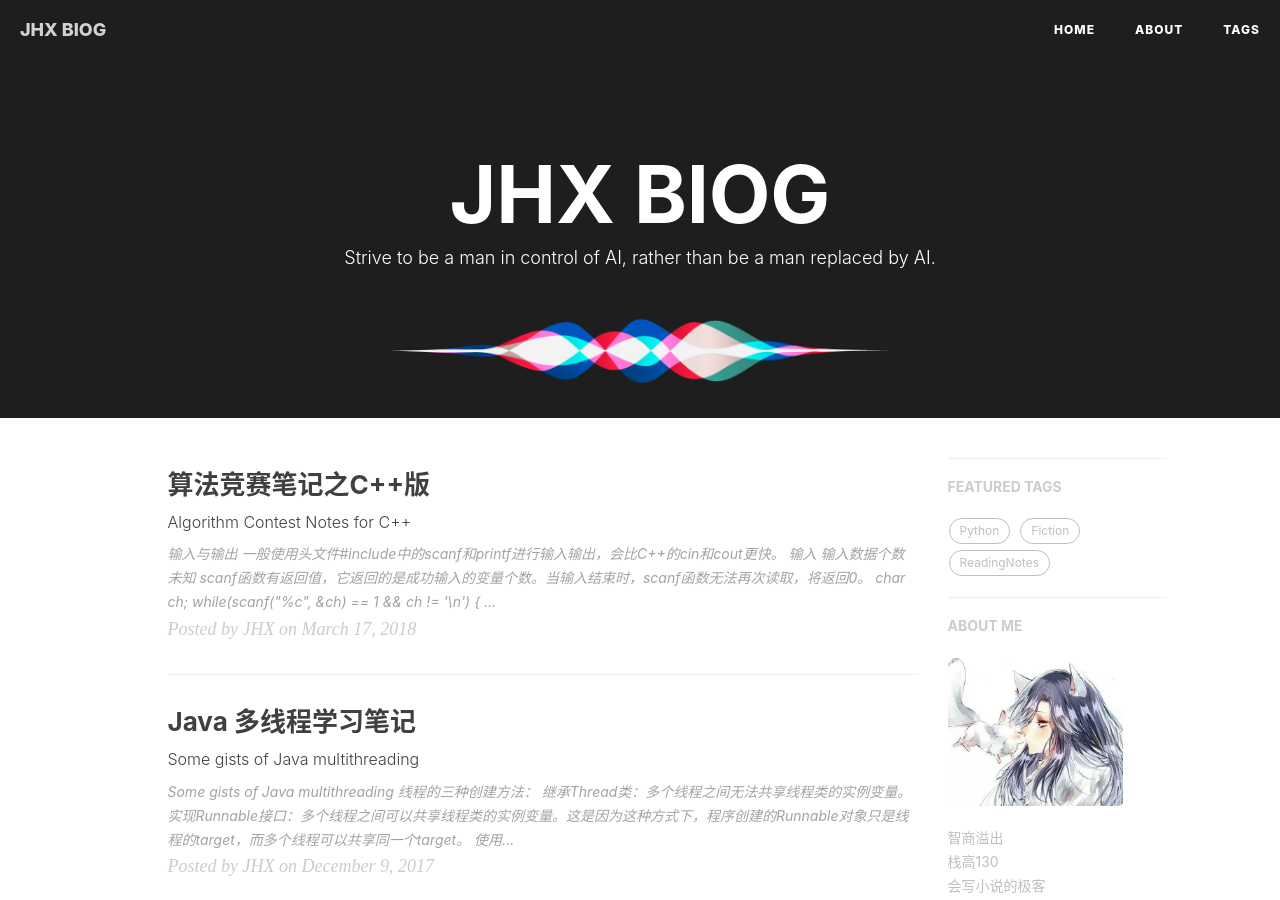
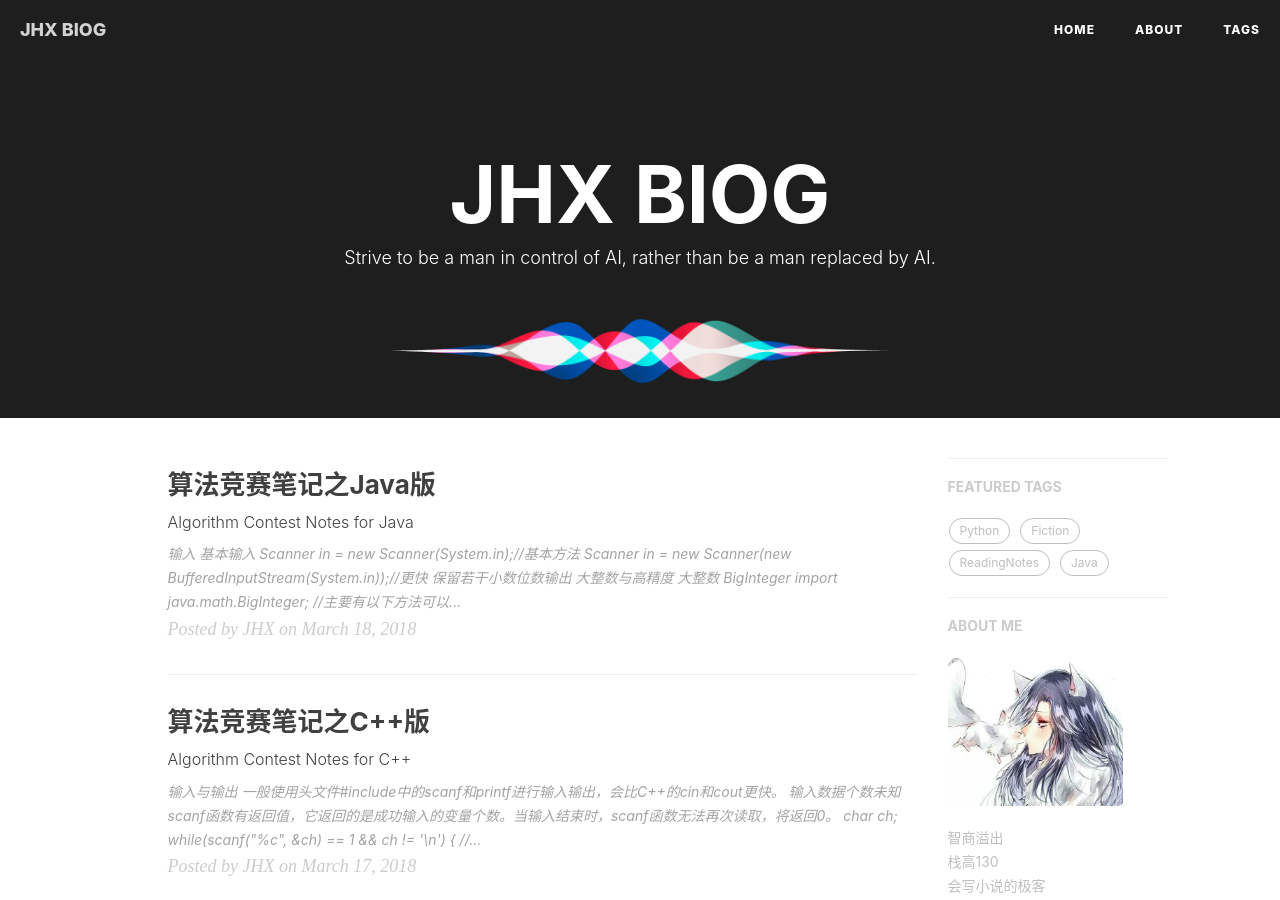
Before and after one commit to fgksgf/fgksgf.github.io, a Jekyll site: the page built from index.html, in a window 1280 px wide and 900 px high. Built offline with Jekyll 4.4.1, drawn with Linux system fonts in a browser that asks for light colours; nearby versions of some CDN libraries; the list of posts is cut into pages by our own code; comment, search, counter and statistics services are not loaded; some of the changed text lies outside the part shown.

Commit message:
new post

````diff
--- /dev/null
+++ b/_posts/2018-03-18-algorithm-contest-notes-for-java.markdown
@@ -0,0 +1,80 @@
+---
+layout:		post
+title: 		"算法竞赛笔记之Java版"
+subtitle: 	"Algorithm Contest Notes for Java"
+date: 		2018-03-18
+author: 	"JHX"
+header-img: "img/articles/algo.jpg"
+catalog: false
+tags:
+  - Java
+---
+# 输入
+## 基本输入
+```
+Scanner in = new Scanner(System.in);//基本方法
+Scanner in = new Scanner(new BufferedInputStream(System.in));//更快
+```
+## 保留若干小数位数输出
+
+
+* * *
+# 大整数与高精度
+
+## 大整数 BigInteger
+```
+import java.math.BigInteger;
+
+//主要有以下方法可以使用
+BigInteger add(BigInteger other)
+BigInteger subtract(BigInteger other)
+BigInteger multiply(BigInteger other)
+BigInteger divide(BigInteger other)
+BigInteger [] dividedandRemainder(BigInteger other) //数组第一位是商，第二位是余数
+BigInteger pow(int other)// other次方
+BigInteger mod(BigInteger other)
+BigInteger gcd(BigInteger other)
+int compareTo(BigInteger other) //负数则小于,0则等于,正数则大于
+static BigInteger valueOf(long x)
+```
+
+## 高精度 BigDecimal
+```
+BigDecimal add(BigDecimal other)
+BigDecimal subtract(BigDecimal other)
+BigDecimal multiply(BigDecimal other)
+BigDecimal divide(BigDecimal other)
+BigDecimal divide(BigDecimal divisor, int scale, BigDecimal.ROUND_HALF_UP)//除数，保留小数位数，保留方法四舍五入
+BigDecimal.setScale()方法用于格式化小数点 //setScale(1)表示保留一位小数，默认用四舍五入方式
+
+//求sqrt(x)，保留前n位数字（不是小数点后n位），n位后直接舍弃（非四舍五入）
+private static BigDecimal sqrt(BigDecimal x, int n) {
+    BigDecimal ans = BigDecimal.ZERO;
+    BigDecimal eps = BigDecimal.ONE;
+    for (int i = 0; i < n; ++i) {
+        while (ans.pow(2).compareTo(x) < 0) {
+            ans = ans.add(eps);
+        }
+        ans = ans.subtract(eps);
+        eps = eps.divide(BigDecimal.TEN);
+    }
+    return ans;
+}
+```
+
+* * *
+# 字符串
+## String
+## StringBuilder
+
+* * *
+# 数据类型转换
+## string转int,float,double
+## int,float,double转string
+
+* * *
+# 进制转换
+
+
+* * *
+# 排序
````
Also changed, not shown: _posts/2018-03-17-algorithm-contest-notes-for-C++.markdown (+4 -6 lines).
